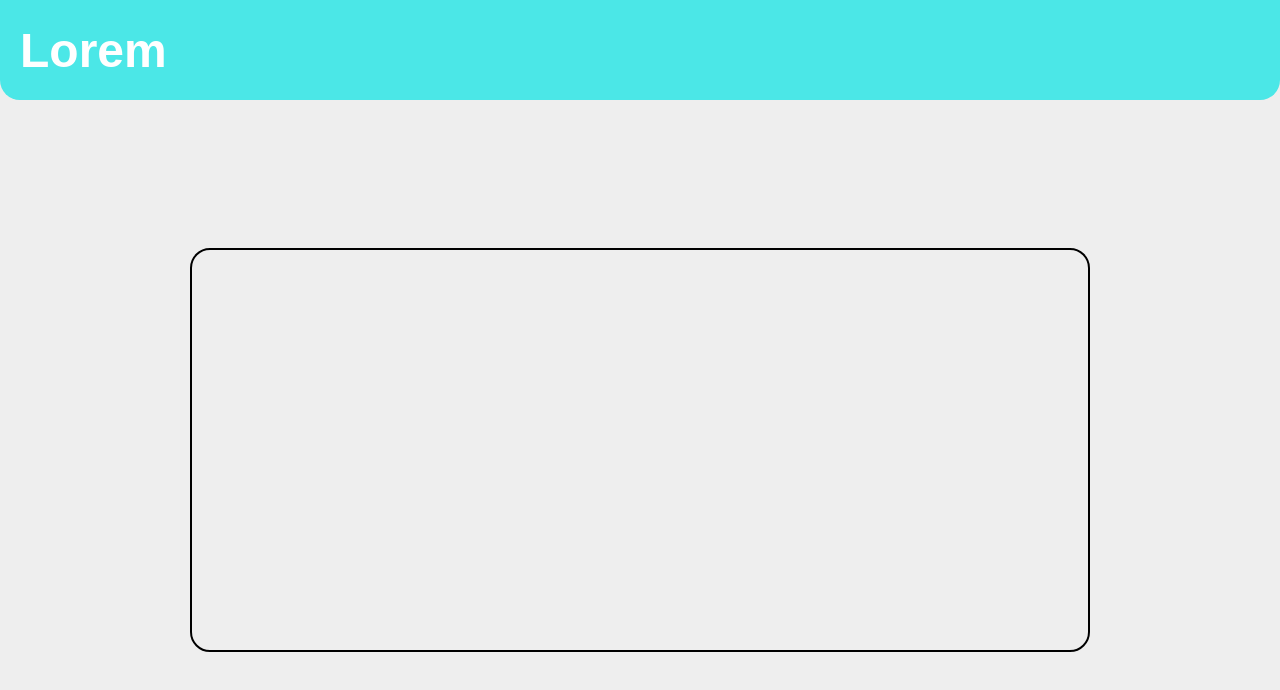
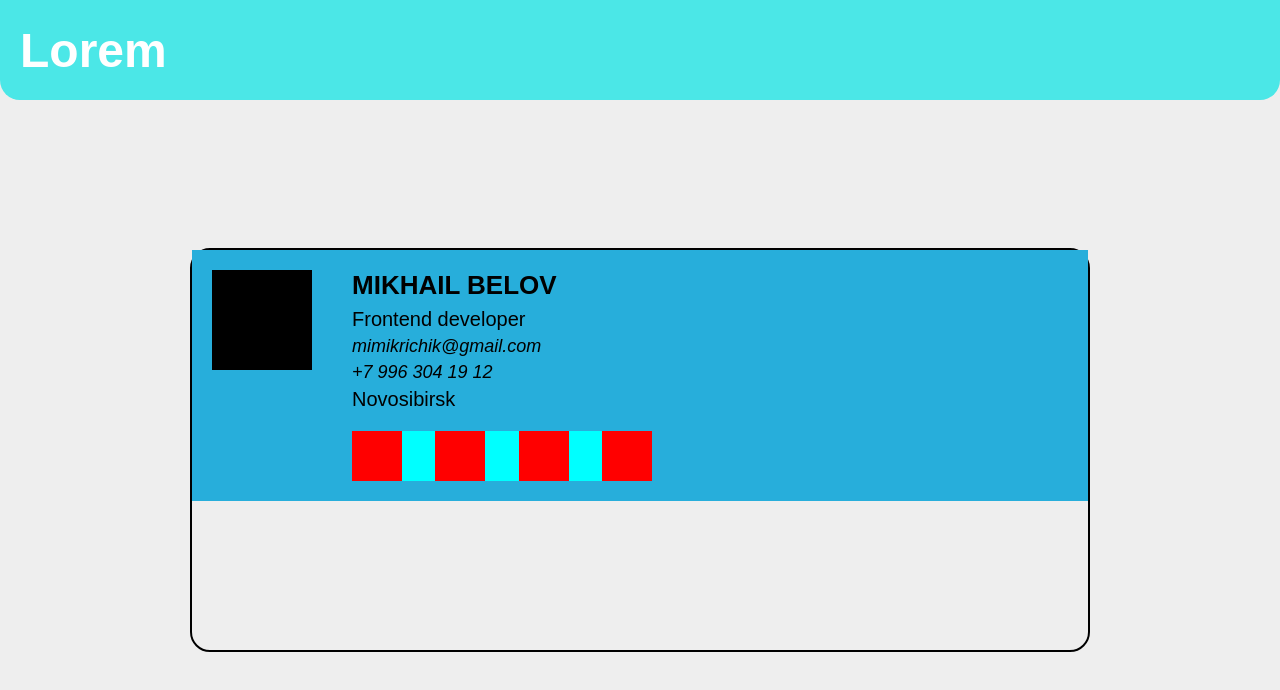
Before and after one commit to Wendiboy/belovCV, a React app: page / in a window 1280 px wide. Before the commit this address had no page. Shown: the top 690 px of the page. Built offline with nearby package versions, Linux system fonts and the light colour scheme.

Commit message:
add Main_component structure

```diff
--- a/src/components/Main/Main.css
+++ b/src/components/Main/Main.css
@@ -4,4 +4,88 @@
     border-radius: 20px;
     border: black 2px solid;
     margin: 0 auto;
+
 }
+
+.Main__wrapper{
+    background-color: #27aedb;
+    width: 100%;
+    display: flex;
+
+}
+
+.Main__photo{
+    width: 100px;
+    height: 100px;
+    background-color: black;
+    margin: 20px;
+
+}
+
+.Main__info{
+    margin: 20px;
+
+}
+
+.fullname{
+    font-size: 26px;
+    font-weight: bold;
+    text-transform: uppercase;
+}
+
+.job_title{
+    font-size: 20px;
+    margin-top: 7px;
+}
+
+
+.mail{
+    font-size: 18px;
+    font-style: italic;
+    margin-top: 5px;
+}
+
+.phone{
+    font-size: 18px;
+    font-style: italic;
+    margin-top: 5px;
+}
+
+.location{
+    font-size: 20px;
+    margin-top: 5px;
+
+}
+
+.social_networks{
+    display: flex;
+    background-color: aqua;
+    width: 300px;
+    height: 50px;
+    justify-content: space-between;
+    margin-top: 20px;
+}
+
+.github{
+    background-color: red;
+    width: 50px;
+    height: 50px;
+}
+
+.vk{
+    background-color: red;
+    width: 50px;
+    height: 50px;
+}
+
+.instagram{
+    background-color: red;
+    width: 50px;
+    height: 50px;
+}
+
+.telegram{
+    background-color: red;
+    width: 50px;
+    height: 50px;
+}
--- a/src/components/Main/Main.jsx
+++ b/src/components/Main/Main.jsx
@@ -4,8 +4,25 @@ import './Main.css';
 const Main = () => {
     return (
         <div className='Main'>
+            <div className='Main__wrapper'>
+                <div className='Main__photo'>
 
+                </div>
+                <div className='Main__info'>
+                    <div className='fullname'>Mikhail Belov</div>
+                    <div className='job_title'>Frontend developer</div>
+                    <div className='mail'>mimikrichik@gmail.com</div>
+                    <div className='phone'>+7 996 304 19 12</div>
+                    <div className='location'>Novosibirsk</div>
+                    <div className='social_networks'>
+                        <span className='github'></span>
+                        <span className='instagram'></span>
+                        <span className='vk'></span>
+                        <span className='telegram'></span>
+                    </div>
+                </div>
 
+            </div>
         </div>
     )
 }
--- a/src/index.html
+++ b/src/index.html
@@ -5,7 +5,7 @@
     <meta charset="UTF-8">
     <meta name="viewport" content="width=device-width, initial-scale=1.0">
     <meta http-equiv="X-UA-Compatible" content="ie=edge">
-    <title>Rick and Morty</title>
+    <title>BelovCV</title>
 </head>
 
 <body>
```
